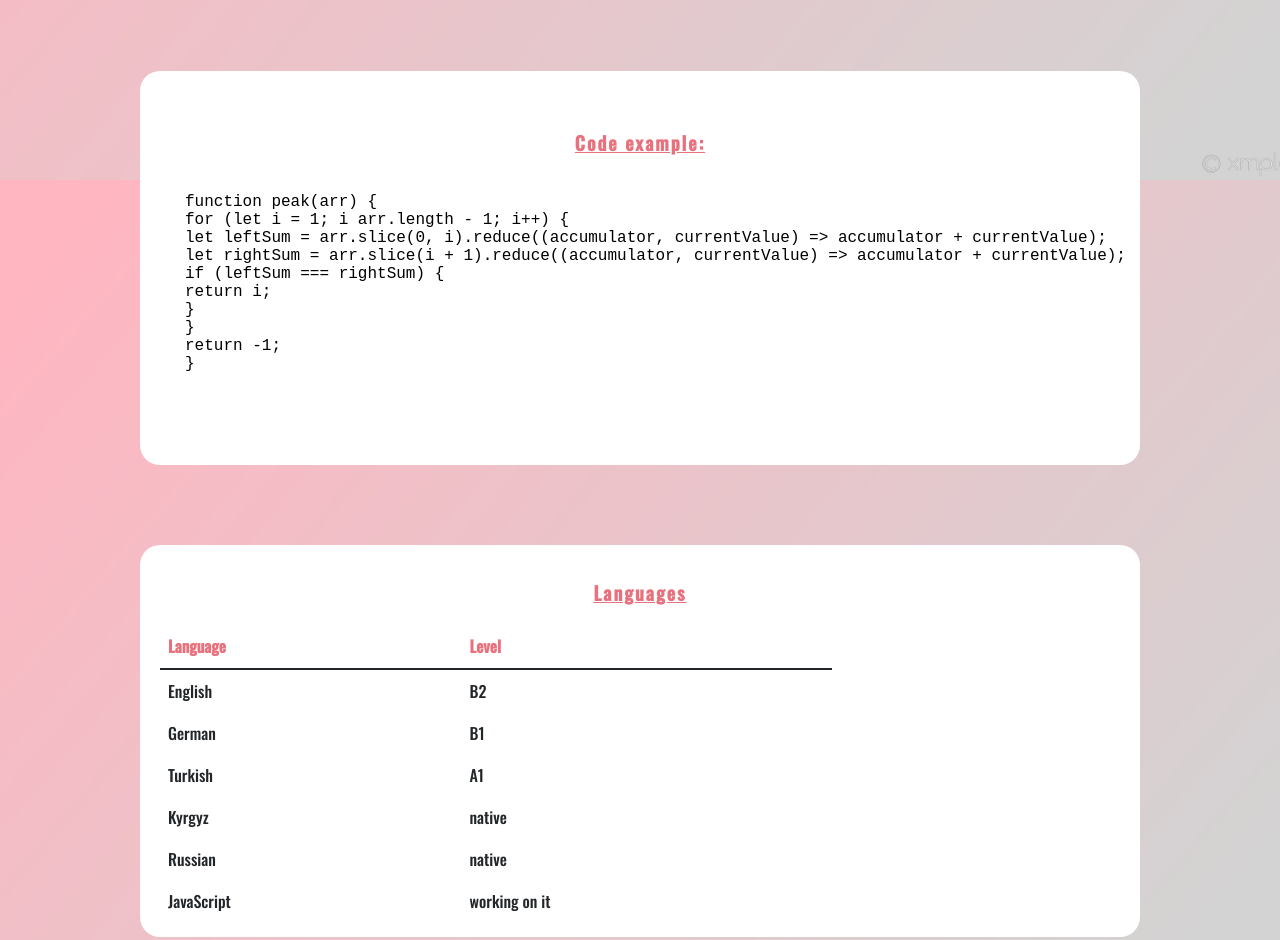
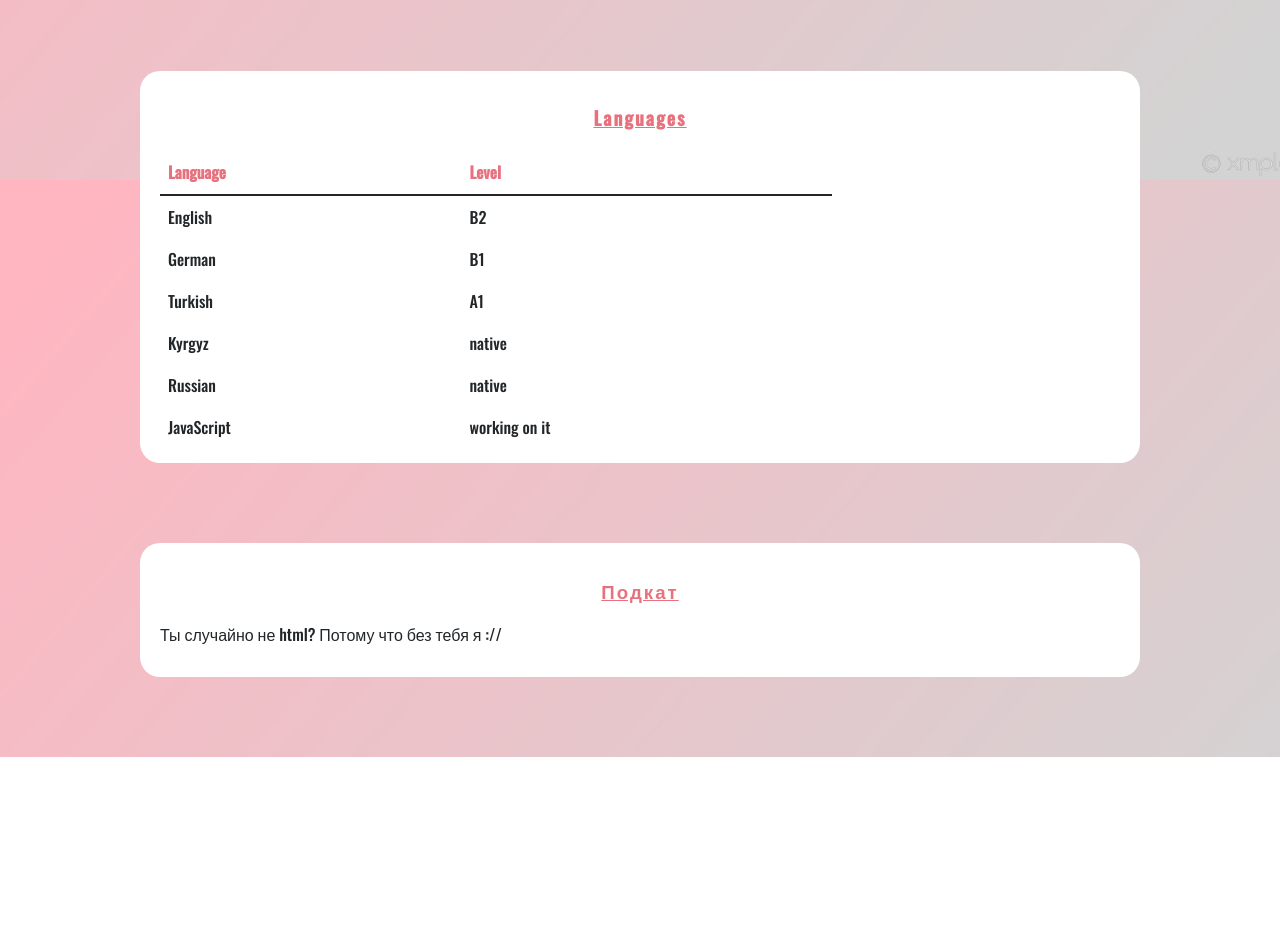
Before and after one commit to Giuzal/cv, a plain HTML site: page index.html in a window 1280 px wide. Shown: the part 1420-2360 px from the top of the page. After the commit the page ends 2177 px from the top, so only its background shows below. Drawn offline with nearby package versions, Linux system fonts and the light colour scheme.

Commit message:
fix: minus code

```diff
--- a/index.html
+++ b/index.html
@@ -54,27 +54,6 @@
     </div>
     </div>
     <div class="card">
-        <div class="codeex">
-        <h3>Code example:</h3>
-         <p>
-            <pre>
-            <code>
-function peak(arr) {
-for (let i = 1; i arr.length - 1; i++) {
-let leftSum = arr.slice(0, i).reduce((accumulator, currentValue) => accumulator + currentValue);
-let rightSum = arr.slice(i + 1).reduce((accumulator, currentValue) => accumulator + currentValue);
-if (leftSum === rightSum) {
-return i;
-}
-}
-return -1;
-}
-            </code>
-        </pre>
-        </p>
-    </div>
-    </div>
-    <div class="card">
         <h3>Languages</h3>
         <table class="table">
             <thead>
```
